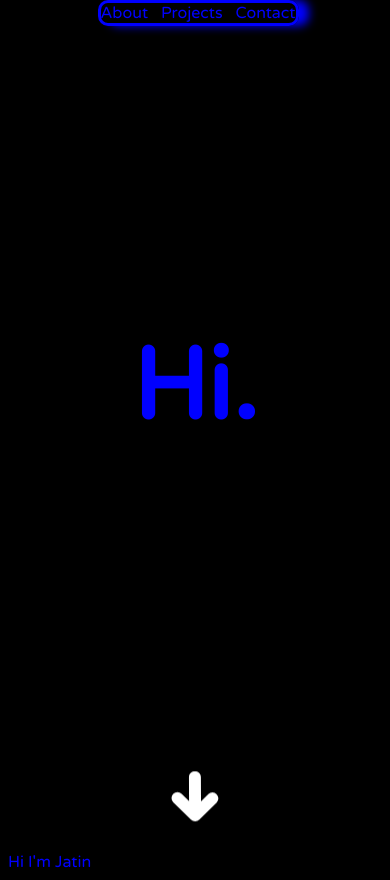
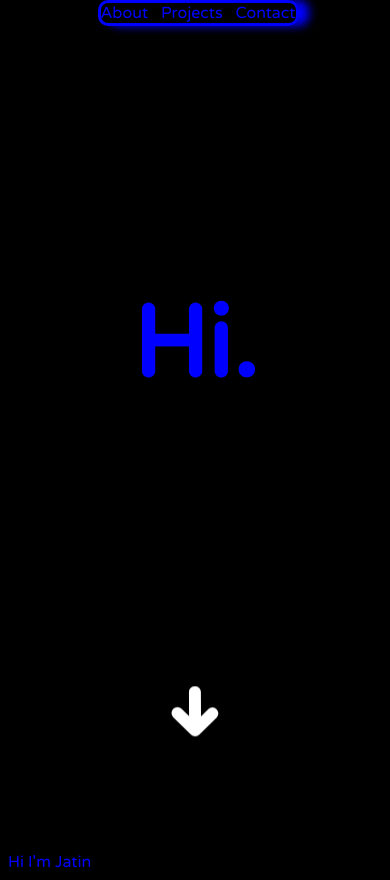
Before and after one commit to jatinsu/website, a React (Vite) app: page / in a window 390 px wide. Built offline with nearby package versions, Linux system fonts and the light colour scheme.

Commit message:
made it better for mobile

```diff
--- a/src/App.css
+++ b/src/App.css
@@ -21,11 +21,12 @@ body{
 }
 
 .hi-text{
-    /* physical div this big for arrow key */
-    height: 90vh;
+    /* physically make the div this big for arrow key */
+    height: 80vh;
 
     text-align: center;
-    line-height: 90vh;
+    /* aligns the text vertically */
+    line-height: 80vh;
 
     font-weight: bold;
     font-size: 100px;
@@ -35,16 +36,14 @@ body{
 
 
 .scroll-element{
-    height: 10vh;
+    height: 20vh;
     text-align: center;
 }
 .animate-scroll{
-    height: 10vh;
     opacity: 0;
     height: 50px;
     width: 100px;
     animation: appear 2s 2s forwards, up-down 2s infinite;
-
 }
 
 @keyframes appear{
```
